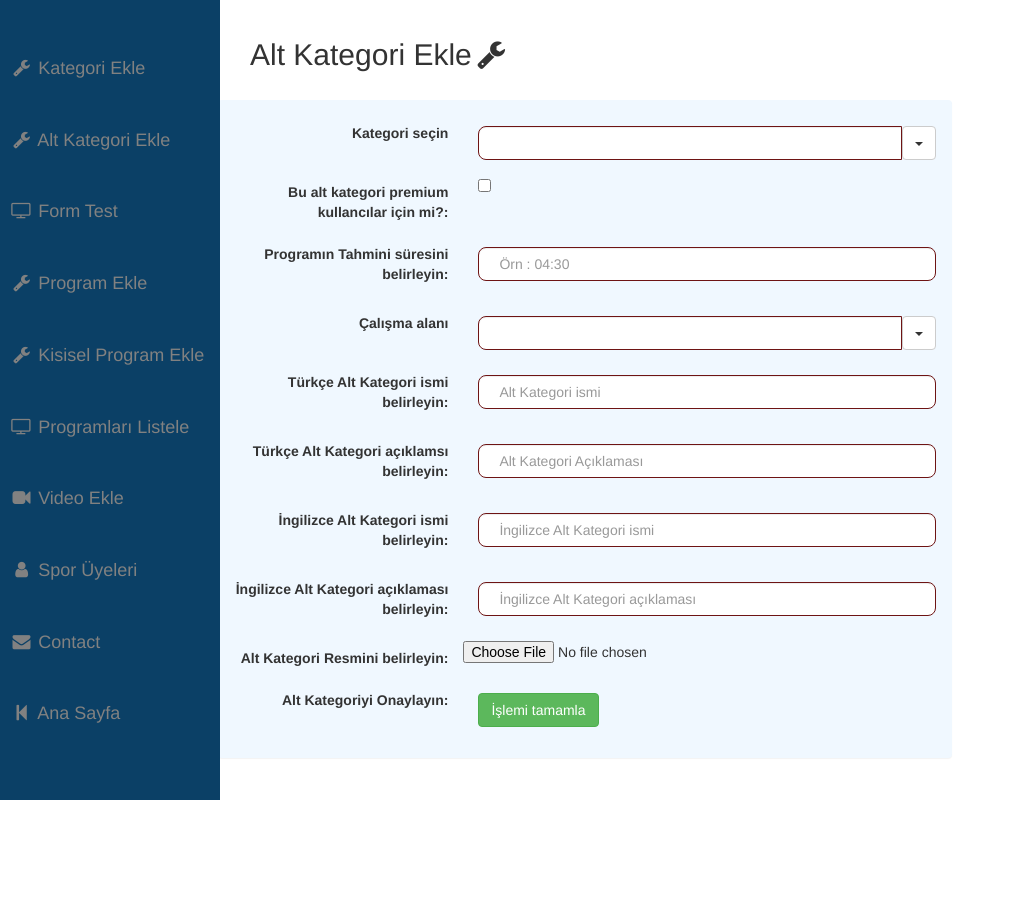
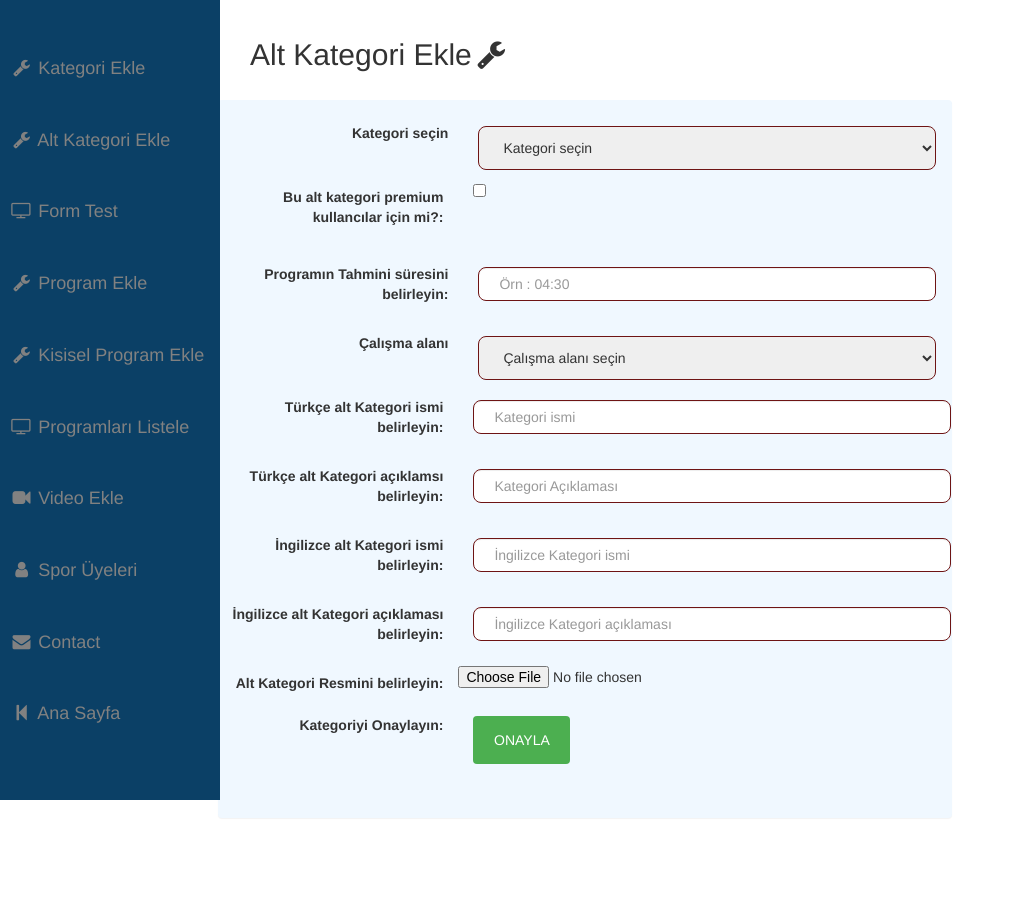
Before and after one commit to MrDede06/drfitweb, a Django app: page /yonetim/spor_main/spor_altkategori/ in a window 1280 px wide. Shown: the part 52-950 px from the top of the page, without its empty margins (0-1015 px from the left). Before the commit the page ends 852 px from the top, so only its background shows below. Run offline with Django 3.2, Linux system fonts and the light colour scheme; a user stored in the database is signed in; data comes from the database, SQL or seed files in the repository; some libraries are stand-ins or nearby versions.

Commit message:
Alt kategori added

```diff
--- a/backend/models.py
+++ b/backend/models.py
@@ -30,27 +30,27 @@ class Users(models.Model):
         return '%s %s' % (self.id, self.name)
 
 class Category(models.Model):
+    name_tr = models.TextField(max_length=1000,blank=True , null=True)
+    name_en = models.TextField(max_length=1000,blank=True , null=True)
+    explain_tr = models.TextField(max_length=1000,blank=True , null=True)
+    explain_en = models.TextField(max_length=1000,blank=True , null=True)
+    image = models.TextField(max_length=1000,blank=True , null=True)
+    def __str__(self):
+        return u'Category name : %s ' % (self.name_tr)
+
+
+class SubCategory(models.Model):
     name_en = models.TextField(max_length=1000,blank=True , null=True)
     name_tr = models.TextField(max_length=1000,blank=True , null=True)
     explain_en = models.TextField(max_length=1000,blank=True , null=True)
     explain_tr = models.TextField(max_length=1000,blank=True , null=True)
-    image = models.TextField(max_length=1000,blank=True , null=True)
-    def __unicode__(self):
-        return u'Category name : %s ' % (self.id)
-
-
-class SubCategory(models.Model):
     Ctgry = models.ForeignKey(Category,blank=True, on_delete=models.CASCADE  , null=True)
     image = models.TextField(max_length=1000,blank=True , null=True)
     totaltime = models.TextField(max_length=1000,blank=True , null=True)
     place = models.TextField(max_length=1000,blank=True , null=True)
     isitpremium = models.BooleanField('premium')
-    name_en = models.TextField(max_length=1000,blank=True , null=True)
-    name_tr = models.TextField(max_length=1000,blank=True , null=True)
-    explain_en = models.TextField(max_length=1000,blank=True , null=True)
-    explain_tr = models.TextField(max_length=1000,blank=True , null=True)
-    def __unicode__(self):
-        return u'%s' % (self.id)
+    def __str__(self):
+        return u'Category name : %s ' % (self.name_tr)
 
 
 class Program(models.Model):
--- a/backend/templates/spor_altkategori_ekle.html
+++ b/backend/templates/spor_altkategori_ekle.html
@@ -1,7 +1,6 @@
 
 {% extends 'spor_header.html' %}
 {% load static %}
-
 {% block content %}
 
   <h1>Alt Kategori Ekle<i class="fa fa-fw fa-wrench"></i></h1>
@@ -12,26 +11,20 @@
         <div class="panel-body">
           <div class="form-horizontal">
 
-            <form action="/addcategoryfy" id="kateform" method="post" enctype="multipart/form-data">
+            <form action="/yonetim/spor_main/spor_altkategori/" id="kateform" method="post" enctype="multipart/form-data">
 
+              {% csrf_token %}
               <div class="form-group">
-                  <label class="col-lg-4 control-label">Kategori seçin</label>
+                <label class="col-lg-4 control-label">Kategori seçin</label>
                   <div class="col-lg-8">
-                    <div class="input-group input-append dropdown combobox" data-initialize="combobox" id="myCombobox">
-                      <input type="text" class="form-control">
-                        <div class="input-group-btn">
-                          <div class="button-position">
-                            <button type="button" class="btn btn-default dropdown-toggle" data-toggle="dropdown"><span class="caret"></span></button>
-                          </div>
-                          <ul class="dropdown-menu dropdown-menu-right">
-                          {% for i in getkategoris %}
-                          <li data-value="{{i.id}}"><a href="#">{{i.name_tr}}</a></li>
+                    <div class="input-field col s12">
+                      <select name="dropdown1">
+                        <option value="" disabled selected >Kategori seçin</option>
+                          {% for i in categories %}
+                          <option value="{{ i.name_tr }}">{{ i.name_tr }}</option>
                           {% endfor %}
-                          </ul>
-                        </div>
-                      </div>
-                    <div class="line line-dashed m-t-large"></div>
-                  </div>
+                      </select>
+                    </div>
               </div>
 
               <div class="form-group">
@@ -39,7 +32,7 @@
                 <div class="col-lg-7">
 
                   <input type="checkbox" name="premium" value="true"><br>
-
+                  </div>
                 </div>
               </div>
 
@@ -50,66 +43,87 @@
                 </div>
               </div>
 
+
               <div class="form-group">
                 <label class="col-lg-4 control-label">Çalışma alanı</label>
-                <div class="col-lg-8">
-                  <div class="input-group input-append dropdown combobox" data-initialize="combobox" id="alanbox">
-                    <input type="text" class="form-control">
-                    <div class="input-group-btn">
-                      <div class="button-position2">
-                        <button type="button" class="btn btn-default dropdown-toggle" data-toggle="dropdown"><span class="caret"></span></button>
-                      </div>
-                      <ul class="dropdown-menu dropdown-menu-right">
-                        <li data-value="1"><a href="#">Vücut ağırlığı</a></li>
-                        <li data-value="2"><a href="#">Serbest Ağırlık</a></li>
-                      </ul>
+                  <div class="col-lg-8">
+                    <div class="input-field col s12">
+                      <select name="dropdown2">
+                        <option value="" disabled selected>Çalışma alanı seçin </option>
+                          <option value="1">Vücut ağırlığı</option>
+                          <option value="2">Serbest Ağırlık</option>
+                      </select>
                     </div>
-                  </div>
-                  <div class="line line-dashed m-t-large"></div>
-                </div>
               </div>
 
 
 
               <div class="form-group">
-                <label class="col-lg-4 control-label">Türkçe Alt Kategori ismi belirleyin:</label>
+                <label class="col-lg-4 control-label">Türkçe alt Kategori ismi belirleyin:</label>
                 <div class="col-lg-8">
-                  <input type="text" name="trkateisim" id="trkateisim" placeholder="Alt Kategori ismi" class="bg-focus form-control" data-required="true" data-type="text">
+                  <input type="text" name="traltkateisim" id="traltkateisim" placeholder="Kategori ismi" class="bg-focus form-control" data-required="true" data-type="text">
                 </div>
               </div>
 
               <div class="form-group">
-                <label class="col-lg-4 control-label">Türkçe Alt Kategori açıklamsı belirleyin:</label>
+                <label class="col-lg-4 control-label">Türkçe alt Kategori açıklamsı belirleyin:</label>
                 <div class="col-lg-8">
-                  <input type="text" name="trkateaciklama" id="trkateaciklama" placeholder="Alt Kategori Açıklaması" class="bg-focus form-control" data-required="true" data-type="text">
+                  <input type="text" name="traltkateaciklama" id="traltkateaciklama" placeholder="Kategori Açıklaması" class="bg-focus form-control" data-required="true" data-type="text">
                 </div>
               </div>
 
               <div class="form-group">
-                <label class="col-lg-4 control-label">İngilizce Alt Kategori ismi belirleyin:</label>
+                <label class="col-lg-4 control-label">İngilizce alt Kategori ismi belirleyin:</label>
                 <div class="col-lg-8">
-                  <input type="text" name="enkateisim" id="enkateisim" placeholder="İngilizce Alt Kategori ismi" class="bg-focus form-control" data-required="true" data-type="text">
+                  <input type="text" name="enaltkateisim" id="enaltkateisim" placeholder="İngilizce Kategori ismi" class="bg-focus form-control" data-required="true" data-type="text">
                 </div>
               </div>
 
               <div class="form-group">
-                <label class="col-lg-4 control-label">İngilizce Alt Kategori açıklaması belirleyin:</label>
+                <label class="col-lg-4 control-label">İngilizce alt Kategori açıklaması belirleyin:</label>
                 <div class="col-lg-8">
-                  <input type="text" name="enkateaciklama" id="enkateaciklama" placeholder="İngilizce Alt Kategori açıklaması" class="bg-focus form-control" data-required="true" data-type="text">
+                  <input type="text" name="enaltkateaciklama" id="enaltkateaciklama" placeholder="İngilizce Kategori açıklaması" class="bg-focus form-control" data-required="true" data-type="text">
                 </div>
               </div>
 
               <div class="form-group">
-                <label class="col-lg-4 control-label">Alt Kategori Resmini belirleyin:</label>
-                <input name="file" id="file"  type="file"  required />
+                <label class="col-lg-4 control-label"> Alt Kategori Resmini belirleyin:</label>
+                <input name="file" id="file"  type="file" required />
               </div>
 
               <div class="form-group">
-                <label class="col-lg-4 control-label">Alt Kategoriyi Onaylayın:</label>
-                <div class="col-lg-7">
-                  <div id="kategoriekle" class="btn btn-success" style="margin-top:10px;" >İşlemi tamamla</div>
+                <label class="col-lg-4 control-label">Kategoriyi Onaylayın:</label>
+                <div class="col-lg-2">
+                  <input type="submit" value="ONAYLA">
                 </div>
               </div>
+
+              {% if messages %}
+                {% for message in messages %}
+                  {% if message.tags == 'success'%}
+                    <div class="message">
+                      <div class="alert alert-success" role="alert">
+                        {{ message }}
+                        <a href="#" class="del-msg">&times;</a>
+                      </div>
+                    </div>
+                  {% elif message.tags == 'error' %}
+                    <div class="message">
+                      <div class="alert alert-danger" role="alert">
+                        {{ message }}
+                        <a href="#" class="del-msg">&times;</a>
+                      </div>
+                    </div>
+                  {% elif message.tags == 'warning' %}
+                    <div class="message">
+                      <div class="alert alert-warning" role="alert">
+                        {{ message }}
+                        <a href="#" class="del-msg">&times;</a>
+                      </div>
+                    </div>
+                  {% endif %}
+                {% endfor %}
+              {% endif %}
 
             </form>
 
```
Also changed, not shown: backend/spor.py (+71 -11 lines), backend/templates/form_test.html (+4 -51 lines), backend/admin.py (line endings or trailing spaces), db.sqlite3.
